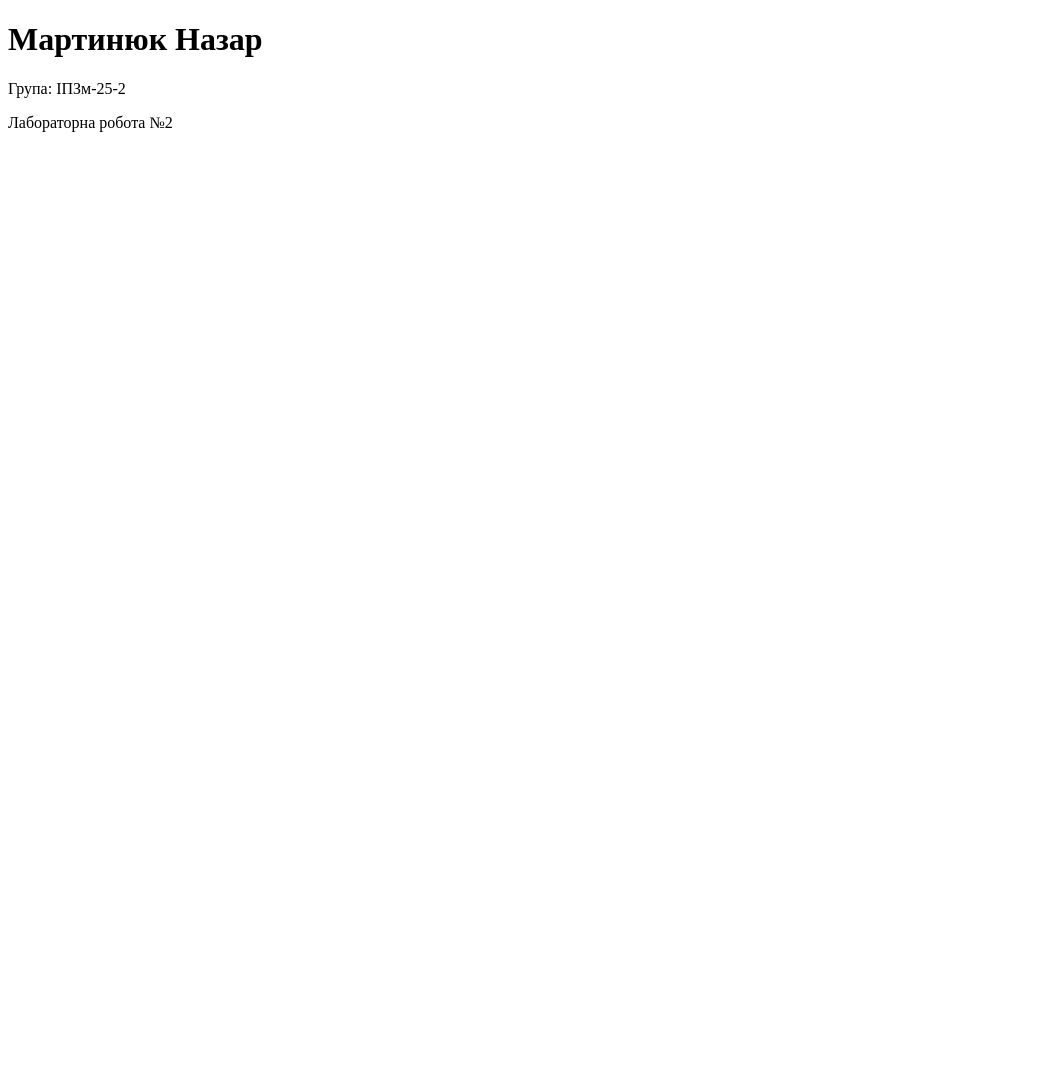
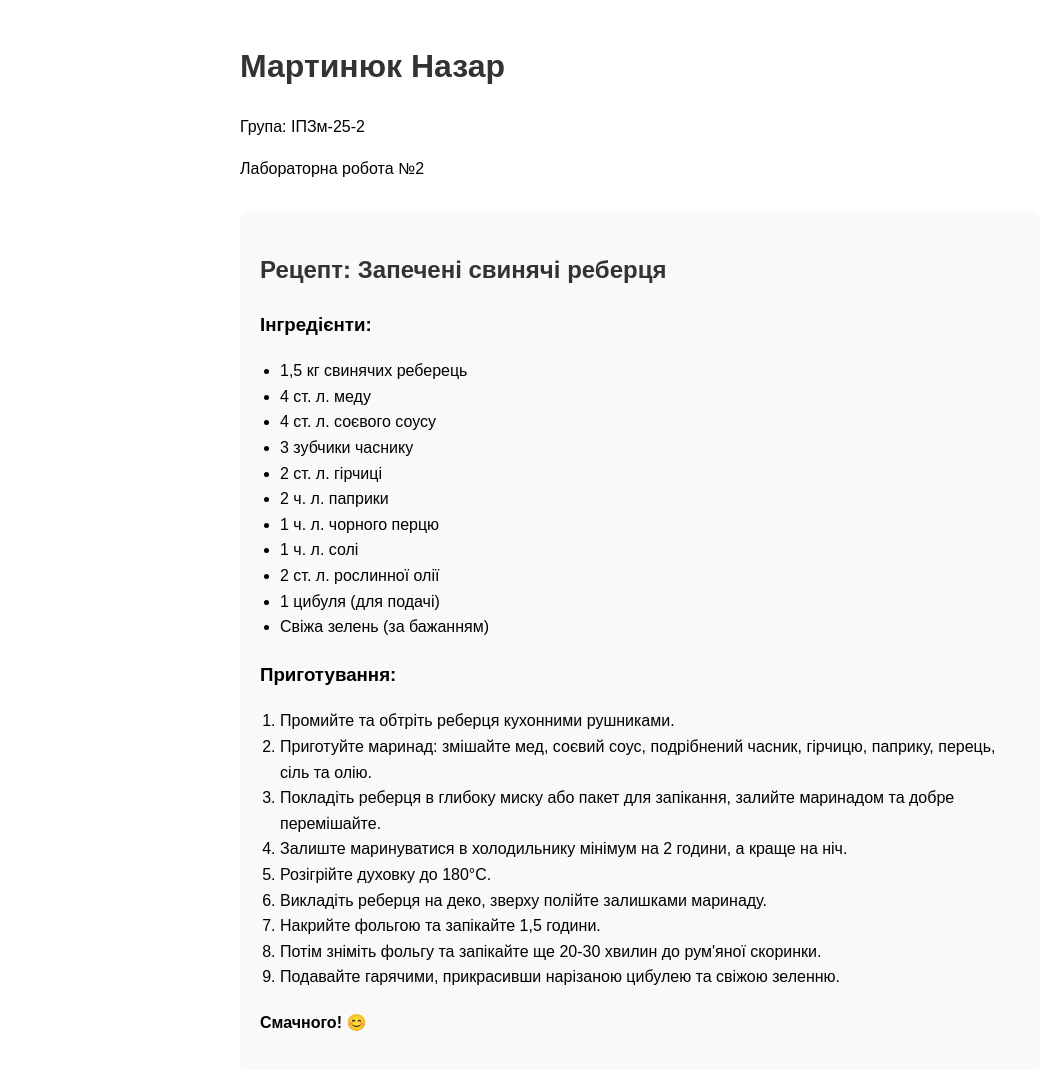
Before and after one commit to volynetstyle/SSDR_lab2_IPZm-25-2, a plain HTML site: page martyniuk.html in a window 1280 px wide. Shown: the whole page, without its empty margins (0-1049 px from the left). Before the commit the page ends 800 px from the top, so only its background shows below. Drawn offline with Linux system fonts and the light colour scheme.

Commit message:
feat: content for page

```diff
--- a/martyniuk.html
+++ b/martyniuk.html
@@ -3,12 +3,82 @@
 
 <head>
   <title>Мартинюк Назар</title>
+  <style>
+    body {
+      font-family: Arial, sans-serif;
+      line-height: 1.6;
+      max-width: 800px;
+      margin: 0 auto;
+      padding: 20px;
+    }
+
+    .recipe {
+      margin-top: 30px;
+      padding: 20px;
+      background-color: #f9f9f9;
+      border-radius: 8px;
+    }
+
+    h1,
+    h2 {
+      color: #333;
+    }
+
+    .ingredients,
+    .instructions {
+      margin: 20px 0;
+    }
+
+    ul,
+    ol {
+      padding-left: 20px;
+    }
+  </style>
 </head>
 
 <body>
   <h1>Мартинюк Назар</h1>
   <p>Група: ІПЗм-25-2</p>
   <p>Лабораторна робота №2</p>
+
+  <div class="recipe">
+    <h2>Рецепт: Запечені свинячі реберця</h2>
+
+    <div class="ingredients">
+      <h3>Інгредієнти:</h3>
+      <ul>
+        <li>1,5 кг свинячих реберець</li>
+        <li>4 ст. л. меду</li>
+        <li>4 ст. л. соєвого соусу</li>
+        <li>3 зубчики часнику</li>
+        <li>2 ст. л. гірчиці</li>
+        <li>2 ч. л. паприки</li>
+        <li>1 ч. л. чорного перцю</li>
+        <li>1 ч. л. солі</li>
+        <li>2 ст. л. рослинної олії</li>
+        <li>1 цибуля (для подачі)</li>
+        <li>Свіжа зелень (за бажанням)</li>
+      </ul>
+    </div>
+
+    <div class="instructions">
+      <h3>Приготування:</h3>
+      <ol>
+        <li>Промийте та обтріть реберця кухонними рушниками.</li>
+        <li>Приготуйте маринад: змішайте мед, соєвий соус, подрібнений часник, гірчицю, паприку, перець, сіль та олію.
+        </li>
+        <li>Покладіть реберця в глибоку миску або пакет для запікання, залийте маринадом та добре перемішайте.</li>
+        <li>Залиште маринуватися в холодильнику мінімум на 2 години, а краще на ніч.</li>
+        <li>Розігрійте духовку до 180°C.</li>
+        <li>Викладіть реберця на деко, зверху полійте залишками маринаду.</li>
+        <li>Накрийте фольгою та запікайте 1,5 години.</li>
+        <li>Потім зніміть фольгу та запікайте ще 20-30 хвилин до рум'яної скоринки.</li>
+        <li>Подавайте гарячими, прикрасивши нарізаною цибулею та свіжою зеленню.</li>
+      </ol>
+    </div>
+
+    <p><strong>Смачного!</strong> 😊</p>
+  </div>
 </body>
 
 </html>
```
